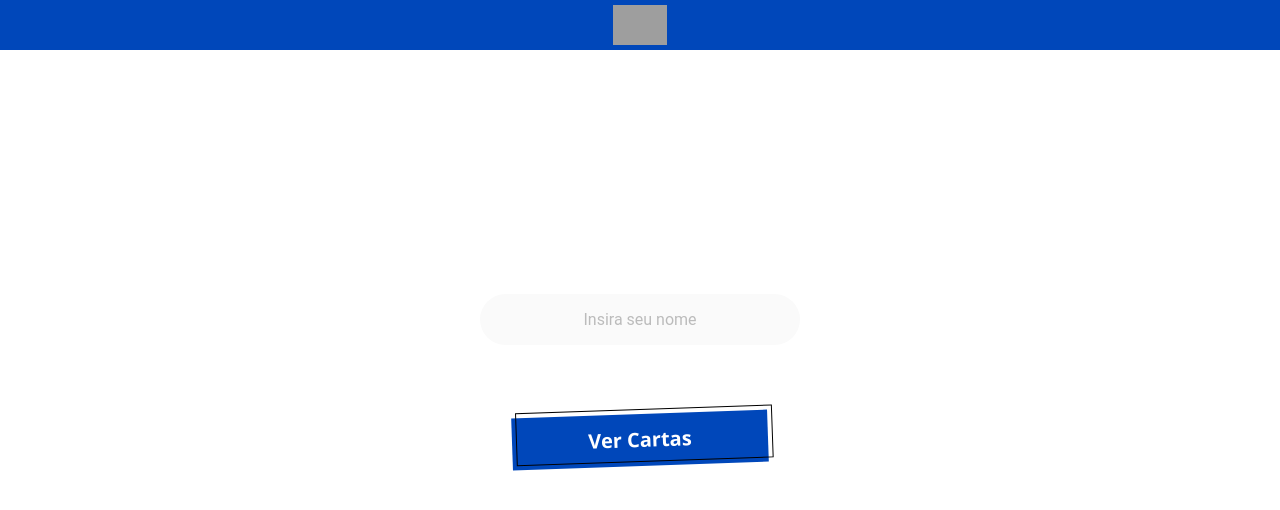
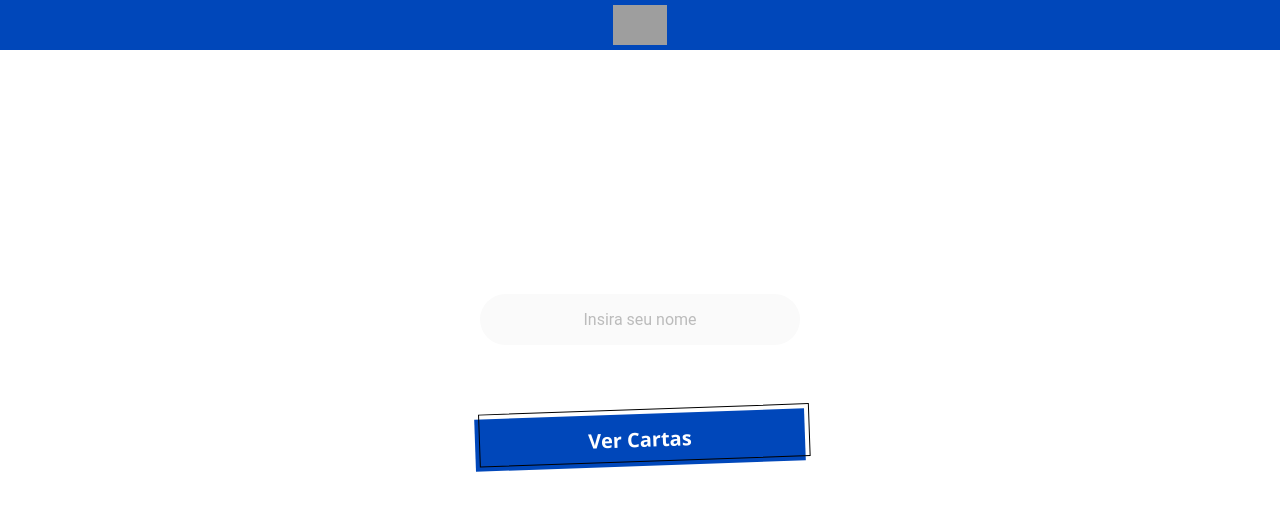
Before and after one commit to iuryabreu/card-challenge, a React (Create React App) app: page / in a window 1280 px wide. Shown: the top 510 px of the page. Built offline with nearby package versions, Linux system fonts and the light colour scheme; grey boxes are pictures that could not be loaded.

Commit message:
Tamanho dinamico Botao

```diff
--- a/src/components/Button/Button.tsx
+++ b/src/components/Button/Button.tsx
@@ -4,13 +4,13 @@ import { StyledButton } from "./Styles";
 
 type ButtonProps = ButtonHTMLAttributes<HTMLButtonElement> & {
   secondary?: boolean;
-  danger?: boolean;
+  single?: boolean;
 };
 
 export default function Button({
-  danger = false,
   secondary = false,
+  single = false,
   ...props
 }: ButtonProps) {
-  return <StyledButton danger={danger} secondary={secondary} {...props} />;
+  return <StyledButton single={single} secondary={secondary} {...props} />;
 }
--- a/src/components/Button/Styles.ts
+++ b/src/components/Button/Styles.ts
@@ -1,8 +1,8 @@
 import styled, { css } from "styled-components";
 
 export const StyledButton = styled.button<{
-  danger: boolean;
   secondary: boolean;
+  single: boolean;
 }>`
   display: flex;
   justify-content: center;
@@ -23,7 +23,9 @@ export const StyledButton = styled.button<{
   text-align: center;
   text-decoration: none #000 solid;
   text-decoration-thickness: auto;
-  width: 20vw;
+  width: ${(pros) => (pros.single ? "80vw" : "30%")};
+  max-width: 330px;
+
   height: auto;
   padding: 0.75rem 3rem;
   margin-top: 8px;
@@ -52,8 +54,4 @@ export const StyledButton = styled.button<{
     bottom: 2px;
     left: 2px;
   }
-
-  @media (max-width: 600px) {
-    width: 40vw;
-  }
 `;
--- a/src/pages/Home/Home.tsx
+++ b/src/pages/Home/Home.tsx
@@ -39,7 +39,7 @@ export default function Home() {
           error={error}
         />
         <ErrorMsg>{errorMsg}</ErrorMsg>
-        <Button onClick={(e: MouseEvent) => handleLogin(e)}>Ver Cartas</Button>
+        <Button single onClick={(e: MouseEvent) => handleLogin(e)}>Ver Cartas</Button>
       </Form>
     </Container>
   );
```
